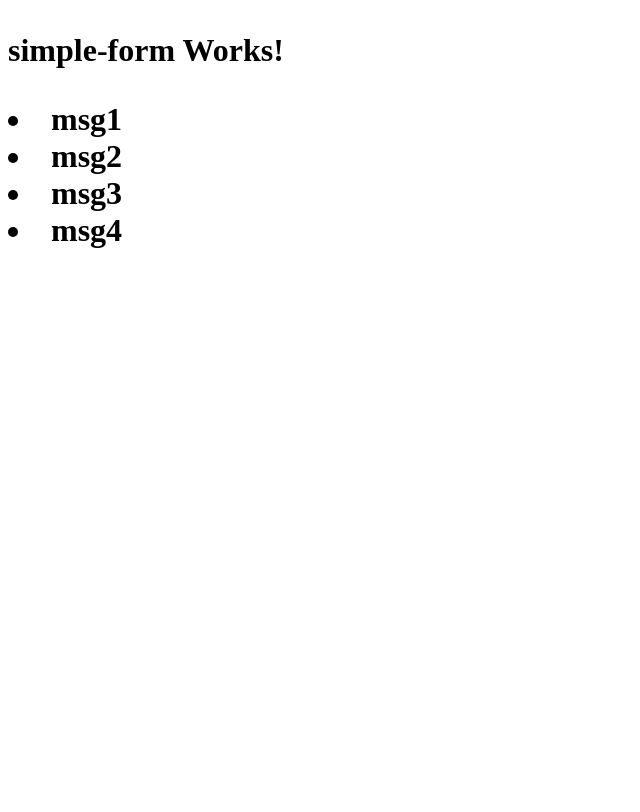
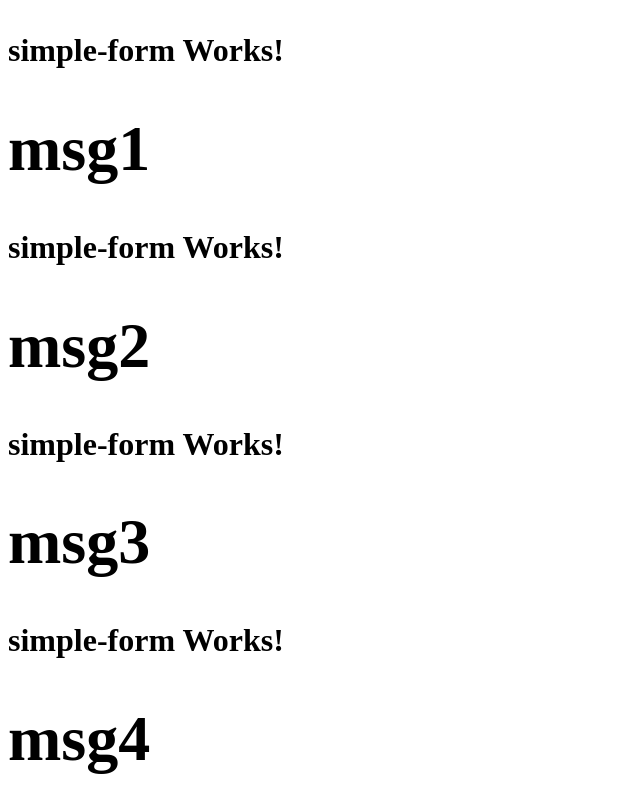
Before and after one commit to abskr82/Angular2-QuickStarter, an Angular app in the folder simple-component/: page / in a window 1280 px wide. Shown: the top 812 px of the page, without its empty margins (0-640 px from the left). Built offline with nearby package versions, Linux system fonts and the light colour scheme.

Commit message:
Passing values into component

```diff
--- a/simple-component/src/app/app.component.html
+++ b/simple-component/src/app/app.component.html
@@ -1,9 +1,11 @@
 <h1>
   {{title}}
   <div>
-    <app-simple-form></app-simple-form>
-    <li *ngFor="let message of mail.messages">
+    <!--<app-simple-form></app-simple-form>-->
+    <app-simple-form *ngFor="let message of mail.messages"
+      [msg] = "message"
+    >
       {{message}}
-    </li>
+    </app-simple-form>
   </div>
 </h1>
--- a/simple-component/src/app/simple-form/simple-form.component.ts
+++ b/simple-component/src/app/simple-form/simple-form.component.ts
@@ -1,4 +1,4 @@
-import { Component, OnInit } from '@angular/core';
+import { Component, OnInit, Input } from '@angular/core';
 
 @Component({
   selector: 'app-simple-form',
@@ -6,11 +6,12 @@ import { Component, OnInit } from '@angular/core';
     <p>
       simple-form Works!
     </p>
+    <h1>{{msg}}</h1>
   `,
   styles: []
 })
 export class SimpleFormComponent implements OnInit {
-
+  @Input() msg;
   constructor() { }
 
   ngOnInit() {
```
